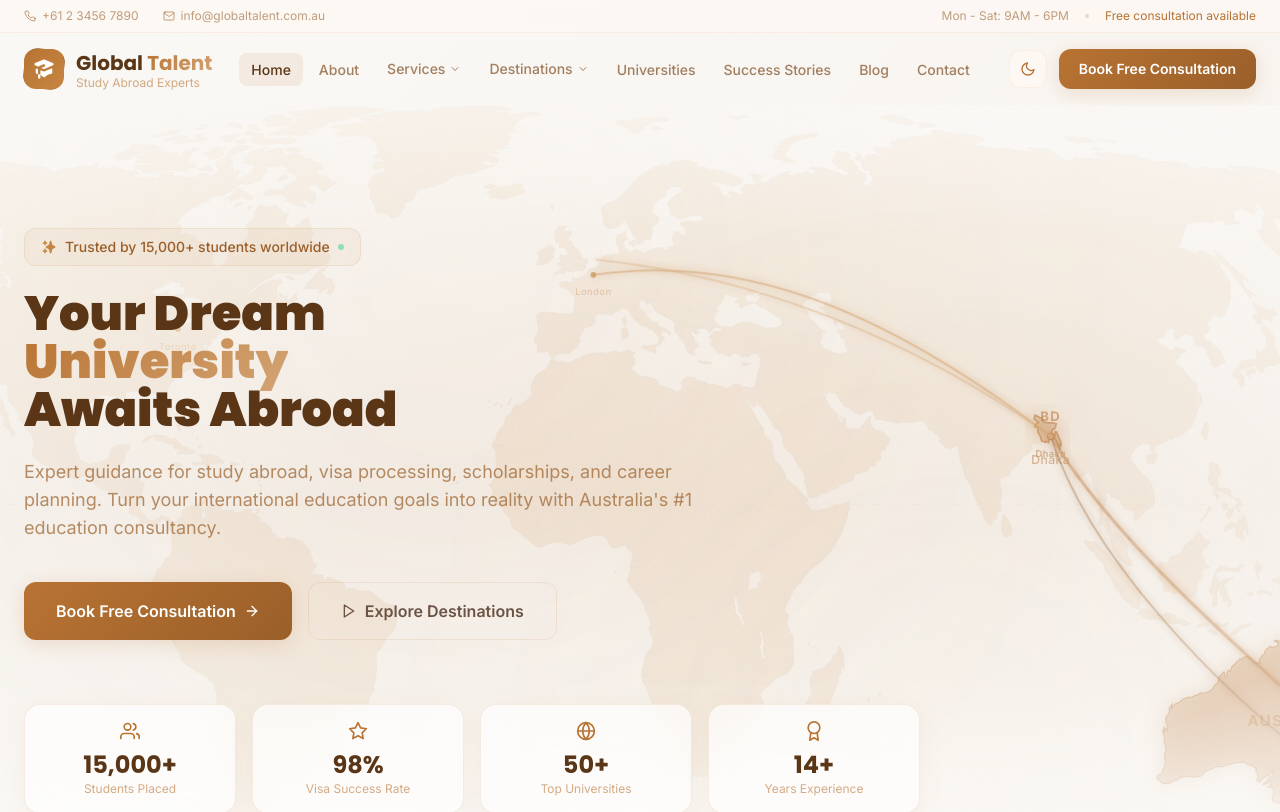
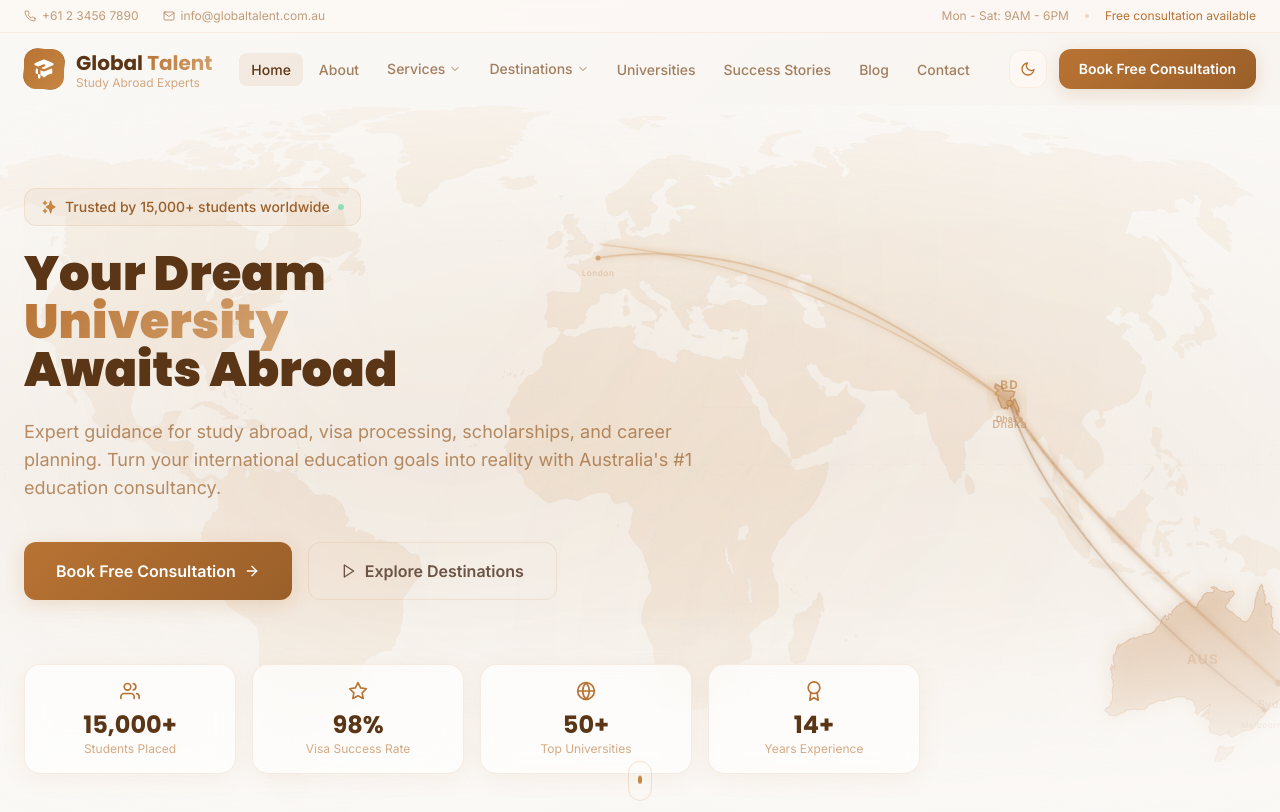
Before and after one commit to ZRJOY10/consultation_site, a React (Vite) app: page / in a window 1280 px wide. Shown: the top 812 px of the page. Built offline with nearby package versions, Linux system fonts and the light colour scheme.

Commit message:
adjust hero section height

```diff
--- a/src/components/home/HeroSection.jsx
+++ b/src/components/home/HeroSection.jsx
@@ -94,7 +94,7 @@
     : '0.5 0.1 0 0 0.2  0.3 0.1 0 0 0.1  0.1 0.05 0 0 0.02  0 0 0 1 0'
 
   return (
-    <section className="relative min-h-screen flex items-center overflow-hidden">
+    <section className="relative min-h-[calc(100dvh-5rem)] flex items-center overflow-hidden">
       <div className={`absolute inset-0 transition-colors duration-500 ${
         isDark
           ? 'bg-gradient-to-b from-[#080e1a] via-[#0c1222] to-[#0c1222]'
```
